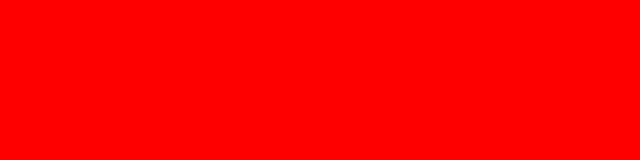
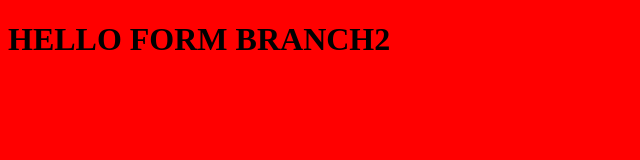
Before and after one commit to Yur-ok/jfain_less, a plain HTML site: page index.html in a window 1280 px wide. Shown: the whole page, without its empty margins (0-640 px from the left). Drawn offline with Linux system fonts and the light colour scheme.

Commit message:
added some text

```diff
--- a/index.html
+++ b/index.html
@@ -4,6 +4,6 @@
 	<title>red page</title>
 </head>
 <body bgcolor="red">
-
+<H1>HELLO FORM BRANCH2</H1>
 </body>
 </html>
```
